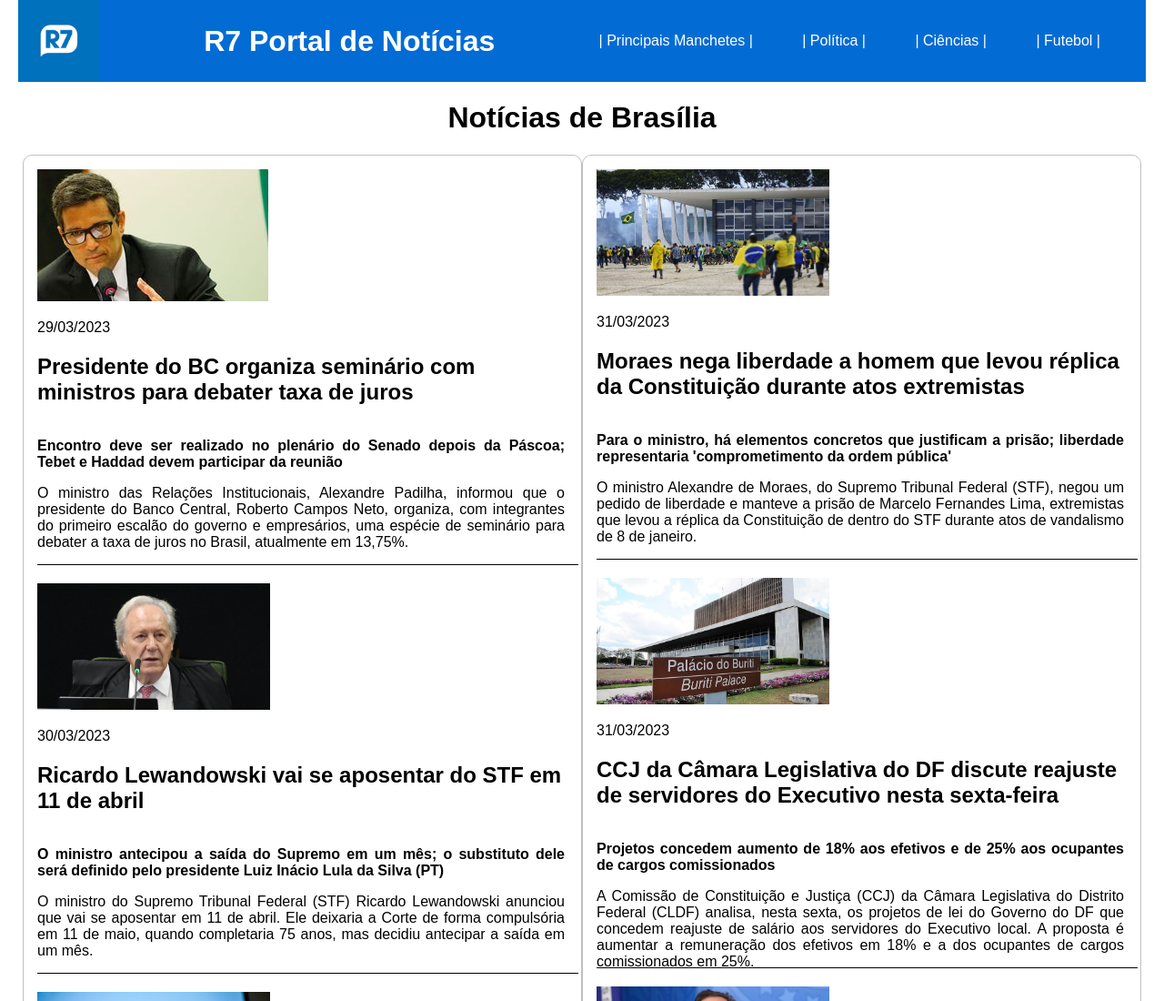
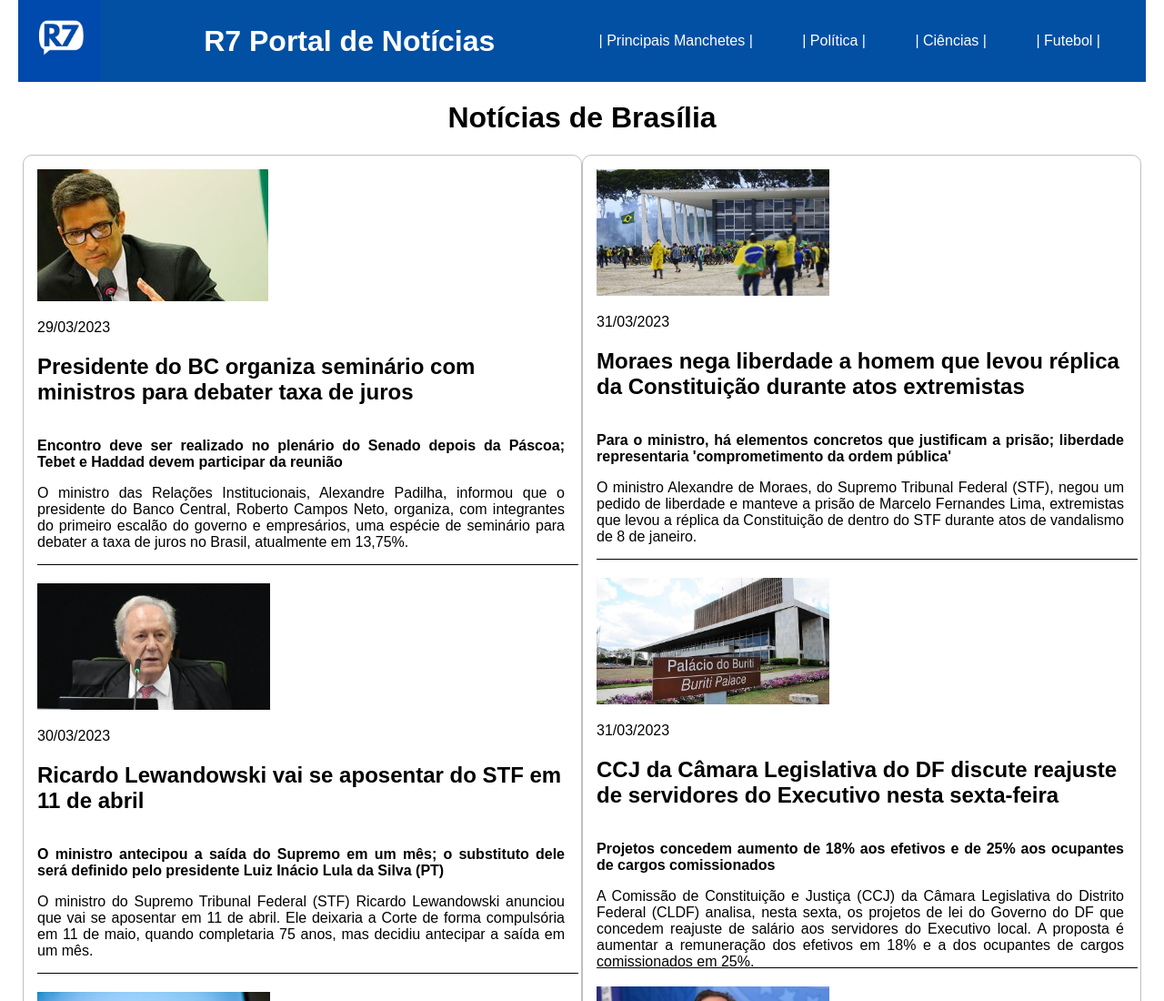
Before and after one commit to Santana-Luiz/cursoWDS1, a plain HTML site: page index.html in a window 1280 px wide. Shown: the top 1100 px of the page at 91% size. Drawn offline with Linux system fonts and the light colour scheme.

Commit message:
Commit teste canva
Commit canva

```diff
--- a/index.html
+++ b/index.html
@@ -10,7 +10,7 @@
 <body>
 
     <header>
-        <img src="logo_portal.gif" alt="Logo do Portal de Notícias">
+        <img src="logoR7.jpg" alt="Logo do Portal de Notícias">
         <h1>R7 Portal de Notícias</h1>
         <nav>
             <a id="nav-opt0" href="#">| Principais Manchetes |</a>
--- a/style.css
+++ b/style.css
@@ -11,7 +11,7 @@ header{
     height: 90px;
     width: auto;
     margin: 0 20px 0 20px;
-    background-color: rgb(3, 108, 212);
+    background-color: rgb(1, 80, 163);
 }
 
 header img{
```
Also changed, not shown: logoR7.jpg (added).
